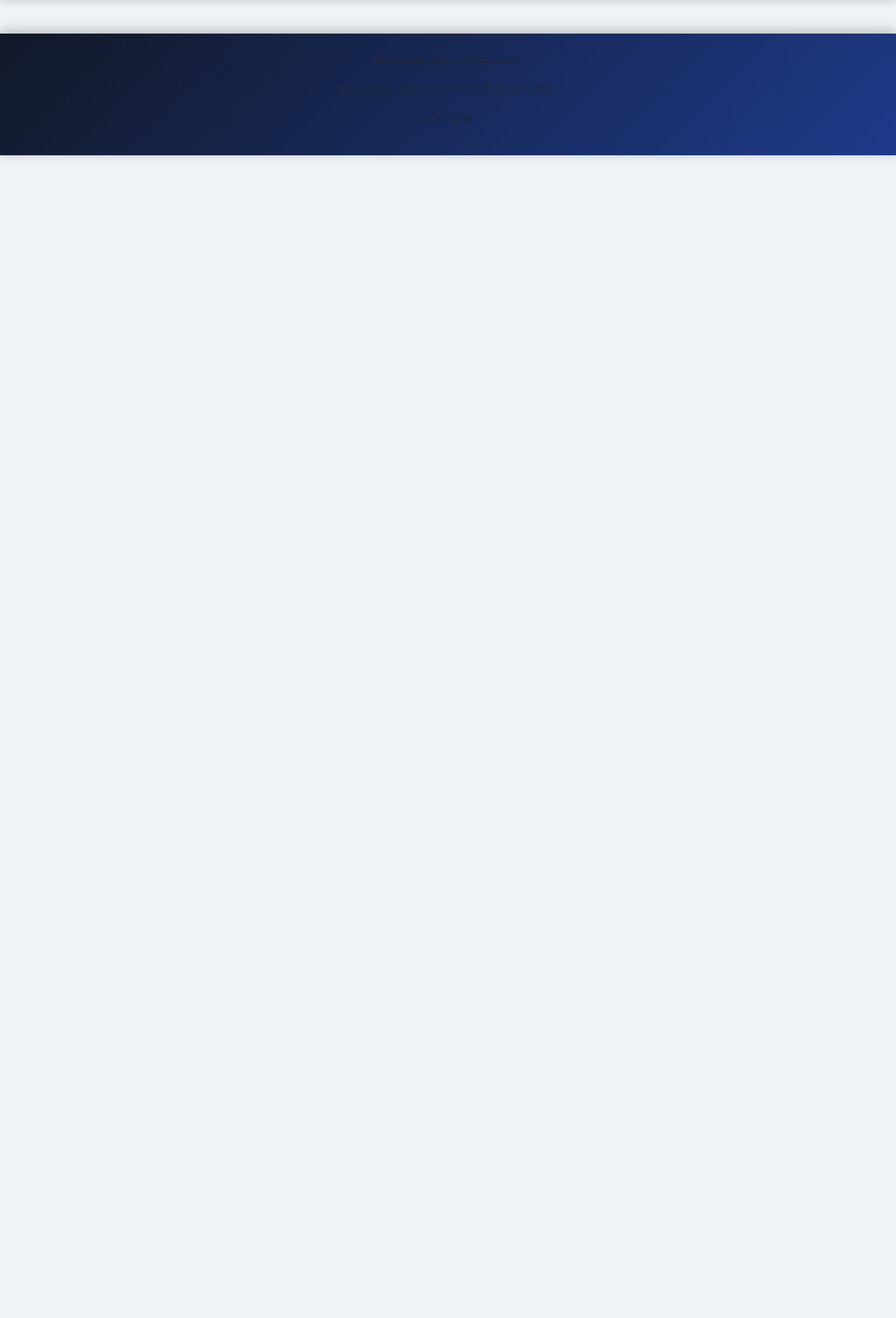
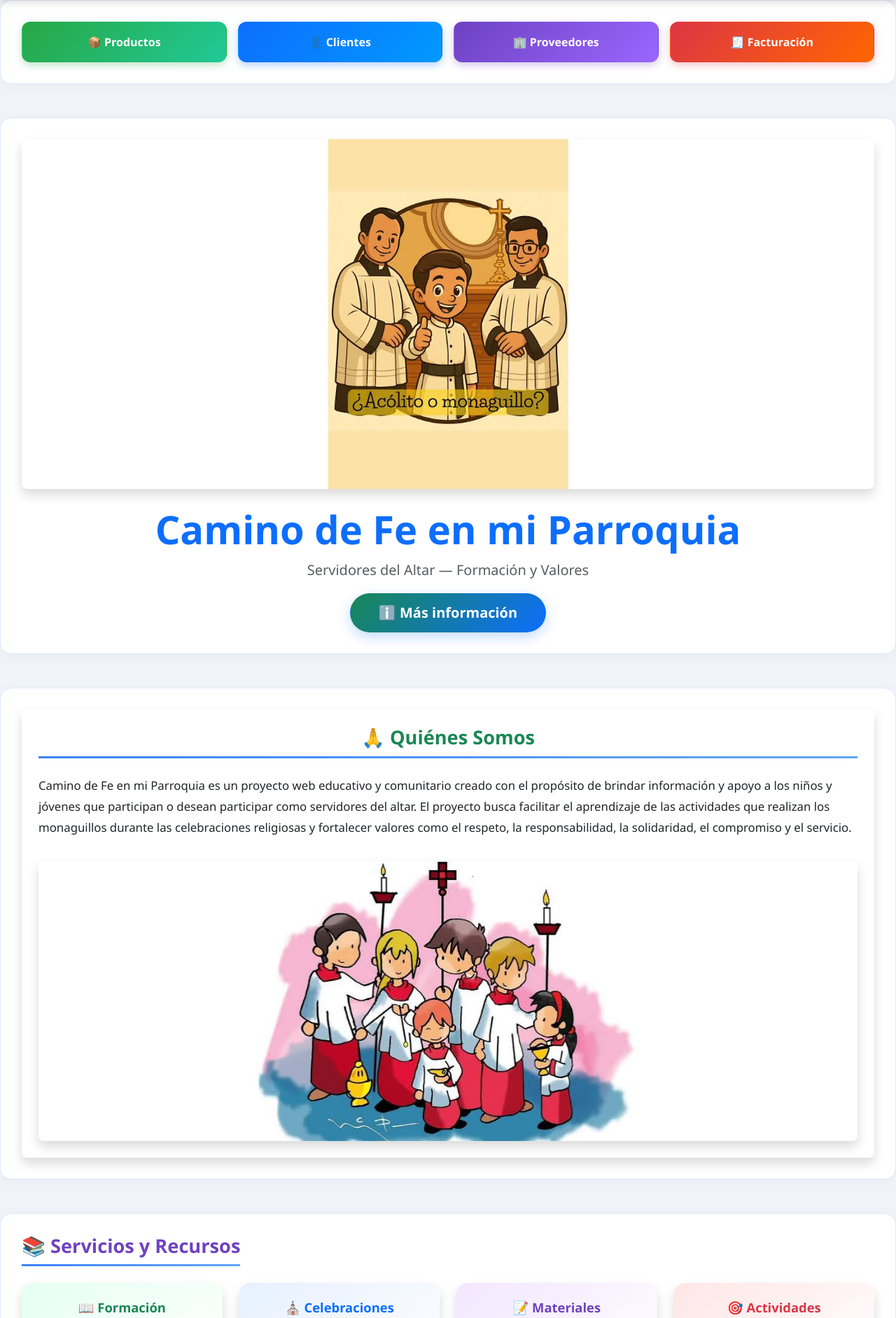
Before and after one commit to Jesenia1996/camino-de-fe-parroquia, a Flask app: page / in a window 1280 px wide. Shown: the part 59-1943 px from the top of the page at 70% size. Before the commit the page ends 285 px from the top, so only its background shows below. Run offline with Flask 3, Linux system fonts and the light colour scheme.

Commit message:
✅ Semana 12: Persistencia SQLite + Estructura Completa + Portada Mejorada

```diff
--- a/templates/base.html
+++ b/templates/base.html
@@ -33,7 +33,6 @@
     <main>
 
         {% block contenido %}
-
         {% endblock %}
 
     </main>
--- a/templates/index.html
+++ b/templates/index.html
@@ -2,113 +2,153 @@
 
 {% block title %}Camino de Fe en mi Parroquia{% endblock %}
 
-{% block content %}
+{% block contenido %}
 
+<!-- ==============================================BOTONES DE NAVEGACIÓN RÁPIDA============================================== -->
+<section class="mb-5">
+    <div class="row g-3 justify-content-center">
+        <div class="col-6 col-md-3">
+            <a href="{{ url_for('listar_productos') }}" class="btn w-100 py-3 text-white" style="background: linear-gradient(135deg, #28a745, #20c997); font-weight: 600; border-radius: 12px; box-shadow: 0 4px 12px rgba(40,167,69,0.3);">
+                📦 Productos
+            </a>
+        </div>
+        <div class="col-6 col-md-3">
+            <a href="{{ url_for('listar_clientes') }}" class="btn w-100 py-3 text-white" style="background: linear-gradient(135deg, #0d6efd, #0099ff); font-weight: 600; border-radius: 12px; box-shadow: 0 4px 12px rgba(13,110,253,0.3);">
+                👤 Clientes
+            </a>
+        </div>
+        <div class="col-6 col-md-3">
+            <a href="{{ url_for('listar_proveedores') }}" class="btn w-100 py-3 text-white" style="background: linear-gradient(135deg, #6f42c1, #9966ff); font-weight: 600; border-radius: 12px; box-shadow: 0 4px 12px rgba(111,66,193,0.3);">
+                🏢 Proveedores
+            </a>
+        </div>
+        <div class="col-6 col-md-3">
+            <a href="{{ url_for('listar_facturacion') }}" class="btn w-100 py-3 text-white" style="background: linear-gradient(135deg, #dc3545, #ff6600); font-weight: 600; border-radius: 12px; box-shadow: 0 4px 12px rgba(220,53,69,0.3);">
+                🧾 Facturación
+            </a>
+        </div>
+    </div>
+</section>
+
+<!-- ==============================================PORTADA HORIZONTAL — IMAGEN COMPLETA SIN RECORTAR============================================== -->
 <section id="inicio" class="portada mb-5">
-
-    <img src="{{ url_for('static', filename='img/portada.jpg') }}?v=2"
-     alt="Portada"
-     class="img-fluid">
-
+    <div class="card shadow border-0 rounded-3 overflow-hidden">
+        <img src="{{ url_for('static', filename='img/portada.jpg') }}?v=3"
+             alt="Portada — Camino de Fe"
+             class="img-fluid w-100"
+             style="object-fit: contain; max-height: 500px; width: 100%;">
+    </div>
     <div class="text-center mt-4">
+        <h1 class="display-4 fw-bold" style="color: #0d6efd;">Camino de Fe en mi Parroquia</h1>
+        <p class="lead text-muted">Servidores del Altar — Formación y Valores</p>
         <button type="button"
-                class="btn btn-primary btn-lg"
+                class="btn btn-lg text-white"
+                style="background: linear-gradient(135deg, #198754, #0d6efd); border-radius: 50px; padding: 12px 40px; font-weight: 600; box-shadow: 0 6px 18px rgba(13,110,253,0.25);"
                 data-bs-toggle="modal"
                 data-bs-target="#modalInformacion">
-            Más información
+            ℹ️ Más información
         </button>
     </div>
 </section>
 
+<!-- ==============================================QUIENES SOMOS — CON ESTILO MEJORADO============================================== -->
 <section id="quienes-somos" class="mb-5">
-    <h2>Quiénes Somos</h2>
-    <p>
+    <div class="card shadow border-0 rounded-3 p-4">
+        <h2 class="text-center mb-4" style="color: #198754; font-weight: 700;">🙏 Quiénes Somos</h2>
+        <p class="lead text-justify" style="line-height: 1.8; font-size: 1.05rem;">
             Camino de Fe en mi Parroquia es un proyecto web educativo y comunitario creado con el propósito
             de brindar información y apoyo a los niños y jóvenes que participan o desean participar como
             servidores del altar. El proyecto busca facilitar el aprendizaje de las actividades que realizan
             los monaguillos durante las celebraciones religiosas y fortalecer valores como el respeto,
             la responsabilidad, la solidaridad, el compromiso y el servicio.
         </p>
-    <img src="{{ url_for('static', filename='img/monaguillos.jpg') }}?v=2"
-     alt="Monaguillos"
-     class="img-fluid">
+        <img src="{{ url_for('static', filename='img/monaguillos.jpg') }}?v=3"
+             alt="Monaguillos — Servidores del Altar"
+             class="img-fluid rounded-3 shadow mt-3 w-100"
+             style="object-fit: contain; max-height: 400px;">
+    </div>
 </section>
 
+<!-- ==============================================SERVICIOS — TARJETAS CON COLORES LLAMATIVOS============================================ -->
 <section id="servicios" class="mb-5">
-    <h2>Servicios y Recursos</h2>
+    <h2 class="text-center mb-4" style="color: #6f42c1; font-weight: 700;">📚 Servicios y Recursos</h2>
     <div class="row g-4">
         <div class="col-12 col-md-6 col-lg-3">
-            <div class="card h-100 shadow">
-                <div class="card-body text-center">
-                    <h5 class="card-title">📖 Formación</h5>
-                    <p class="card-text">Guía completa para la formación de monaguillos.</p>
+            <div class="card h-100 border-0 shadow" style="border-radius: 16px; background: linear-gradient(145deg, #e6fff2, #ffffff);">
+                <div class="card-body text-center p-4">
+                    <h5 class="card-title fw-bold" style="color: #198754;">📖 Formación</h5>
+                    <p class="card-text text-muted">Guía completa para la formación de monaguillos.</p>
                 </div>
             </div>
         </div>
         <div class="col-12 col-md-6 col-lg-3">
-            <div class="card h-100 shadow">
-                <div class="card-body text-center">
-                    <h5 class="card-title"> Celebraciones</h5>
-                    <p class="card-text">Preparación y protocolo en celebraciones litúrgicas.</p>
+            <div class="card h-100 border-0 shadow" style="border-radius: 16px; background: linear-gradient(145deg, #e6f0ff, #ffffff);">
+                <div class="card-body text-center p-4">
+                    <h5 class="card-title fw-bold" style="color: #0d6efd;">⛪ Celebraciones</h5>
+                    <p class="card-text text-muted">Preparación y protocolo en celebraciones litúrgicas.</p>
                 </div>
             </div>
         </div>
         <div class="col-12 col-md-6 col-lg-3">
-            <div class="card h-100 shadow">
-                <div class="card-body text-center">
-                    <h5 class="card-title"> Materiales</h5>
-                    <p class="card-text">Recursos educativos para apoyar el aprendizaje.</p>
+            <div class="card h-100 border-0 shadow" style="border-radius: 16px; background: linear-gradient(145deg, #f3e6ff, #ffffff);">
+                <div class="card-body text-center p-4">
+                    <h5 class="card-title fw-bold" style="color: #6f42c1;">📝 Materiales</h5>
+                    <p class="card-text text-muted">Recursos educativos para apoyar el aprendizaje.</p>
                 </div>
             </div>
         </div>
         <div class="col-12 col-md-6 col-lg-3">
-            <div class="card h-100 shadow">
-                <div class="card-body text-center">
-                    <h5 class="card-title"> Actividades</h5>
-                    <p class="card-text">Actividades prácticas para los servidores del altar.</p>
+            <div class="card h-100 border-0 shadow" style="border-radius: 16px; background: linear-gradient(145deg, #ffe6e6, #ffffff);">
+                <div class="card-body text-center p-4">
+                    <h5 class="card-title fw-bold" style="color: #dc3545;">🎯 Actividades</h5>
+                    <p class="card-text text-muted">Actividades prácticas para los servidores del altar.</p>
                 </div>
             </div>
         </div>
     </div>
 </section>
 
+<!-- ==============================================REGISTRO DE ACTIVIDADES — SECCIÓN ORIGINAL============================================== -->
 <section id="registro" class="mb-5">
-    <h2 class="text-center mb-4">Registro de Actividades</h2>
-    <div class="card shadow p-4">
+    <h2 class="text-center mb-4" style="color: #fd7e14; font-weight: 700;">📋 Registro de Actividades</h2>
+    <div class="card shadow p-4 border-0 rounded-3">
         <form id="formularioRegistro">
             <div class="mb-3">
                 <label for="nombre" class="form-label fw-semibold">Nombre de la actividad</label>
-                <input type="text" id="nombre" class="form-control" placeholder="Escribe el nombre de la actividad">
+                <input type="text" id="nombre" class="form-control" placeholder="Escribe el nombre de la actividad" style="border-radius: 10px;">
             </div>
             <div class="mb-3">
                 <label for="descripcion" class="form-label fw-semibold">Descripción</label>
-                <textarea id="descripcion" class="form-control" rows="3" placeholder="Describe brevemente la actividad"></textarea>
+                <textarea id="descripcion" class="form-control" rows="3" placeholder="Describe brevemente la actividad" style="border-radius: 10px;"></textarea>
             </div>
             <div class="mb-4">
                 <label for="categoria" class="form-label fw-semibold">Categoría</label>
-                <select id="categoria" class="form-select">
+                <select id="categoria" class="form-select" style="border-radius: 10px;">
                     <option value="">Seleccione una categoría</option>
                     <option value="Formación">Formación</option>
                     <option value="Celebración">Celebración</option>
                     <option value="Actividad">Actividad</option>
                 </select>
             </div>
-            <button type="submit" class="btn btn-primary w-100">Agregar registro</button>
+            <button type="submit" class="btn w-100 text-white" style="background: linear-gradient(135deg, #fd7e14, #dc3545); border-radius: 10px; font-weight: 600; padding: 10px;">
+                ✅ Agregar registro
+            </button>
             <div id="spinnerCarga" class="spinner-border text-primary d-none mt-3" role="status">
                 <span class="visually-hidden">Cargando...</span>
             </div>
         </form>
     </div>
     <div id="mensaje" class="mt-3"></div>
-    <div class="alert alert-info mt-4 text-center fw-semibold">Total de registros: <strong id="totalRegistros">0</strong></div>
+    <div class="alert alert-info mt-4 text-center fw-semibold rounded-3">Total de registros: <strong id="totalRegistros">0</strong></div>
     <div id="listaRegistros" class="row g-4 mt-2"></div>
 </section>
 
+<!-- ==============================================MODAL INFORMACIÓN — SECCIÓN ORIGINAL============================================== -->
 <div class="modal fade" id="modalInformacion" tabindex="-1" aria-labelledby="modalInformacionLabel" aria-hidden="true">
     <div class="modal-dialog">
-        <div class="modal-content">
-            <div class="modal-header bg-primary text-white">
-                <h5 class="modal-title" id="modalInformacionLabel">Camino de Fe</h5>
+        <div class="modal-content border-0 rounded-3">
+            <div class="modal-header text-white" style="background: linear-gradient(135deg, #0d6efd, #198754);">
+                <h5 class="modal-title" id="modalInformacionLabel">🙏 Camino de Fe</h5>
                 <button type="button" class="btn-close btn-close-white" data-bs-dismiss="modal" aria-label="Cerrar"></button>
             </div>
             <div class="modal-body">
@@ -116,14 +156,18 @@
                 <p>Busca fomentar valores como el respeto, la responsabilidad, la solidaridad y el servicio a través de materiales y actividades formativas.</p>
             </div>
             <div class="modal-footer">
-                <button type="button" class="btn btn-primary" data-bs-dismiss="modal">Entendido</button>
+                <button type="button" class="btn text-white" style="background: linear-gradient(135deg, #198754, #0d6efd); border-radius: 8px;" data-bs-dismiss="modal">Entendido ✅</button>
             </div>
         </div>
     </div>
 </div>
 
+<!-- ==============================================
+    CONTACTO — SECCIÓN ORIGINAL CON ESTILO
+============================================== -->
 <section id="contacto" class="mb-5">
-    <h2>Información de Contacto</h2>
+    <div class="card shadow border-0 rounded-3 p-4">
+        <h2 class="text-center mb-4" style="color: #dc3545; font-weight: 700;">📬 Información de Contacto</h2>
         <div class="row">
             <div class="col-md-6">
                 <p class="mb-2"><strong>📧 Correo electrónico:</strong></p>
@@ -140,13 +184,17 @@
         </div>
         <hr class="my-3">
         <p class="mb-2"><strong>Síguenos en redes sociales:</strong></p>
-    <a href="https://www.facebook.com/" target="_blank" class="btn btn-outline-primary me-2">Facebook</a>
-    <a href="https://www.instagram.com/" target="_blank" class="btn btn-outline-danger">Instagram</a>
+        <a href="https://www.facebook.com/" target="_blank" class="btn text-white me-2" style="background: #1877f2; border-radius: 8px;">📘 Facebook</a>
+        <a href="https://www.instagram.com/" target="_blank" class="btn text-white" style="background: linear-gradient(45deg, #f09433, #e6683c, #dc2743, #cc2366, #bc1888); border-radius: 8px;">📸 Instagram</a>
+    </div>
 </section>
 
+<!-- ==============================================
+    VIDEO — SECCIÓN ORIGINAL
+============================================== -->
 <section id="video" class="mb-5">
-    <h2>Video de Presentación</h2>
-    <div class="ratio ratio-16x9 shadow rounded">
+    <h2 class="text-center mb-4" style="color: #212529; font-weight: 700;">🎬 Video de Presentación</h2>
+    <div class="ratio ratio-16x9 shadow rounded-3">
         <iframe src="https://www.youtube.com/embed/fBJRTrZKTrA"
                 title="Video relacionado con Camino de Fe"
                 allow="accelerometer; autoplay; clipboard-write; encrypted-media; gyroscope; picture-in-picture"
```
Lines whose indentation alone changed are shown as unchanged.
